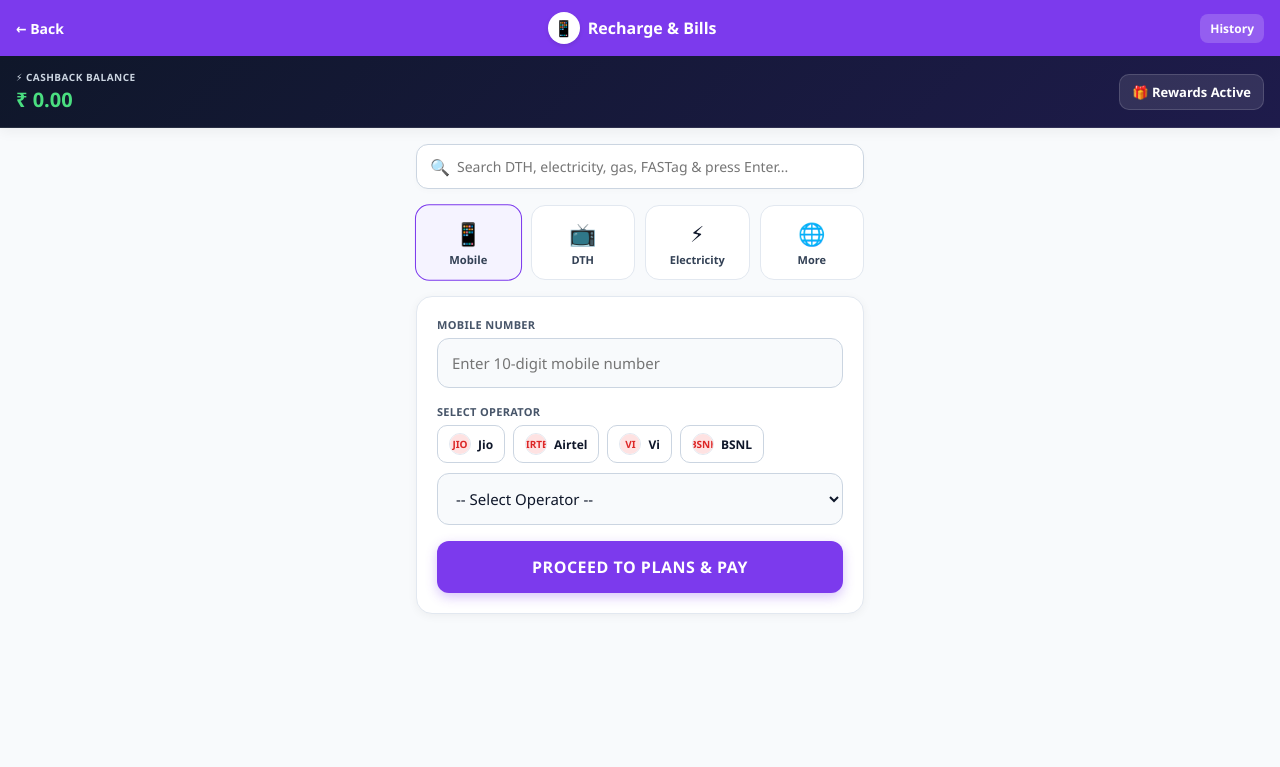
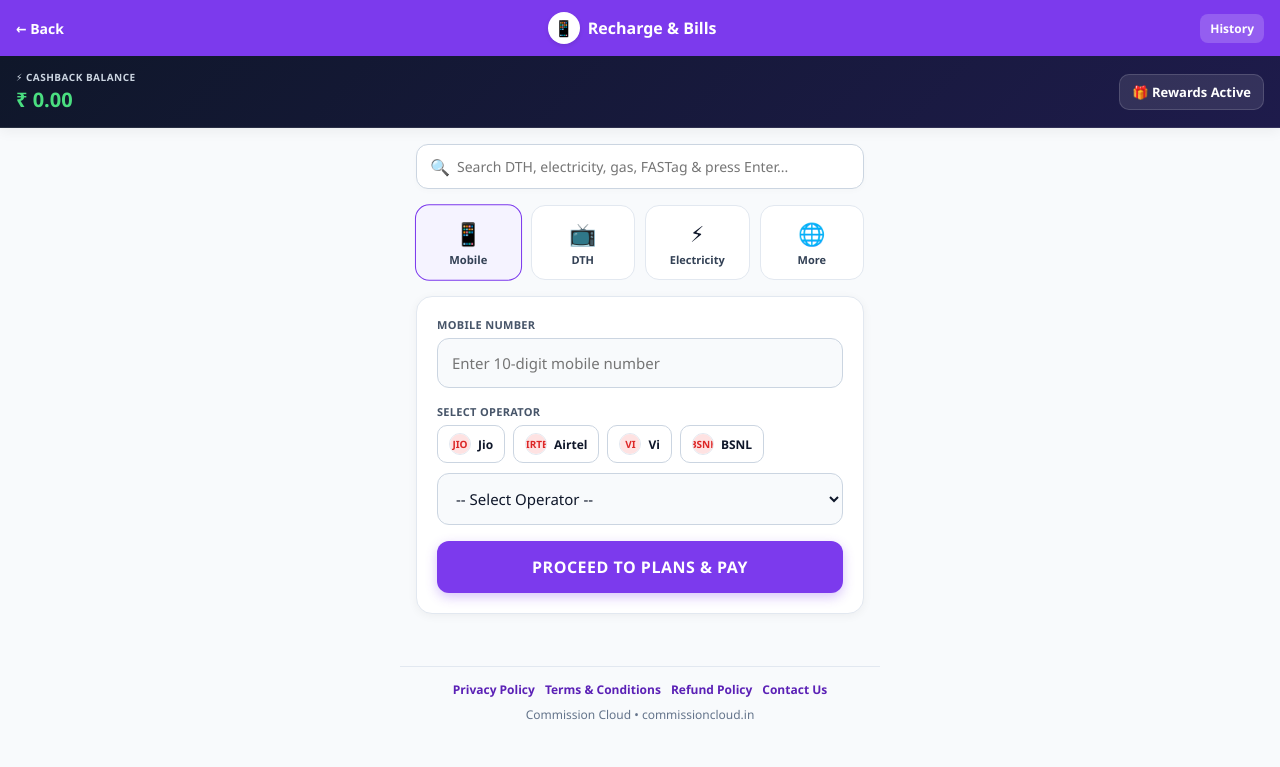
Before and after one commit to unknownlegend7372-design/commissioncloud-recharge, a Flask app: page /recharge in a window 1280 px wide. Shown: the top 767 px of the page. Run offline with Flask 3, Linux system fonts and the light colour scheme; data comes from the database, SQL or seed files in the repository.

Commit message:
Update recharge.html

```diff
--- a/recharge/templates/recharge.html
+++ b/recharge/templates/recharge.html
@@ -6,7 +6,7 @@
     <title>Recharge & Bills - Commission Cloud</title>
     <style>
         * { box-sizing: border-box; font-family: 'Segoe UI', Tahoma, Geneva, Verdana, sans-serif; }
-        body { margin: 0; background: #f8fafc; color: #0f172a; padding-bottom: 70px; }
+        body { margin: 0; background: #f8fafc; color: #0f172a; padding-bottom: 30px; }
 
         .fixed-header { position: sticky; top: 0; z-index: 1000; background: #f8fafc; box-shadow: 0 4px 12px rgba(0,0,0,0.05); }
         .top-bar { background: #7c3aed; color: #fff; padding: 12px 16px; display: flex; align-items: center; justify-content: space-between; }
@@ -56,6 +56,11 @@
 
         .pay-btn { width: 100%; background: #7c3aed; color: #fff; border: none; padding: 15px; border-radius: 12px; font-size: 16px; font-weight: 700; cursor: pointer; text-transform: uppercase; letter-spacing: 0.5px; box-shadow: 0 4px 12px rgba(124, 58, 237, 0.3); transition: 0.2s; }
         .pay-btn:hover { background: #6d28d9; }
+
+        .legal-footer { max-width: 480px; margin: 20px auto 0; padding: 14px 16px; text-align: center; font-size: 12px; color: #64748b; border-top: 1px solid #e2e8f0; }
+        .legal-links { display: flex; flex-wrap: wrap; justify-content: center; gap: 10px; margin-bottom: 8px; }
+        .legal-links a { color: #5b21b6; text-decoration: none; font-weight: 600; }
+        .legal-links a:hover { text-decoration: underline; }
     </style>
 </head>
 <body>
@@ -184,6 +189,16 @@
     </div>
 
 </div>
+
+<footer class="legal-footer">
+    <div class="legal-links">
+        <a href="/privacy-policy">Privacy Policy</a>
+        <a href="/terms">Terms &amp; Conditions</a>
+        <a href="/refund-policy">Refund Policy</a>
+        <a href="/contact">Contact Us</a>
+    </div>
+    <div>Commission Cloud • commissioncloud.in</div>
+</footer>
 
 <script>
     let isOperatorLocked = false;
```
